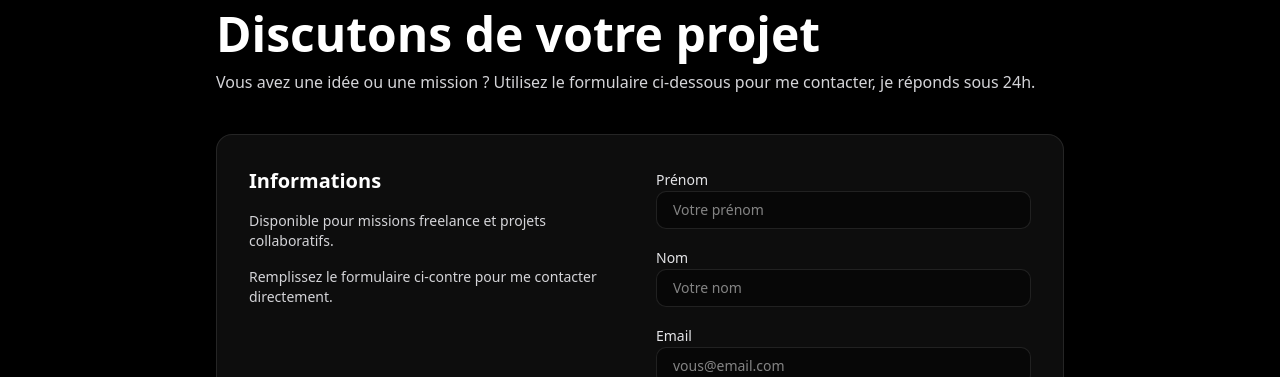
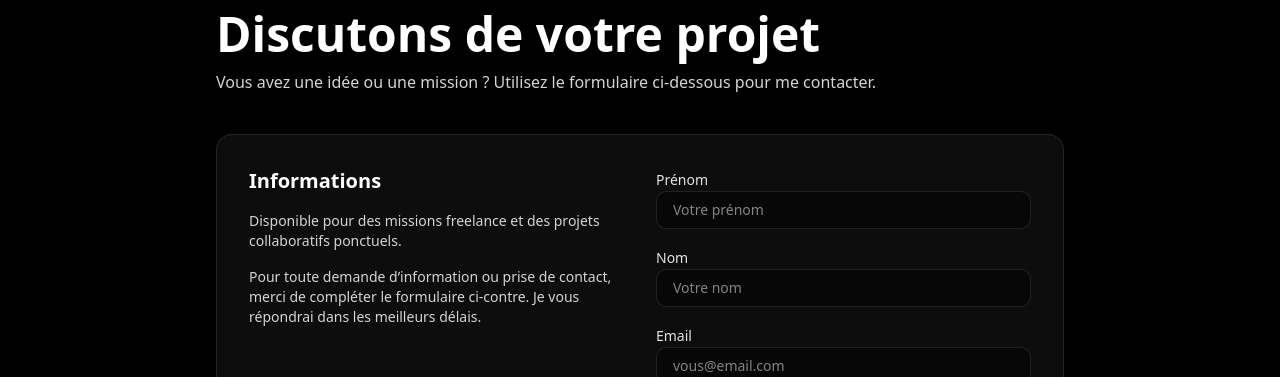
Before and after one commit to julesdeschamps24/portfolio, a Next.js app: page /contact in a window 1280 px wide. Shown: the part 163-540 px from the top of the page. Built offline with nearby package versions, Linux system fonts and the light colour scheme; no server answers.

Commit message:
refactor: update contact page and section descriptions for clarity and conciseness

```diff
--- a/app/contact/page.tsx
+++ b/app/contact/page.tsx
@@ -12,7 +12,7 @@ export default function ContactPage() {
             Discutons de votre projet
           </h1>
           <p className="text-base text-zinc-300">
-            Vous avez une idée ou une mission ? Utilisez le formulaire ci-dessous pour me contacter, je réponds sous 24h.
+            Vous avez une idée ou une mission ? Utilisez le formulaire ci-dessous pour me contacter.
           </p>
         </header>
 
@@ -20,10 +20,11 @@ export default function ContactPage() {
           <div className="space-y-4">
             <h2 className="text-xl font-semibold">Informations</h2>
             <p className="text-sm text-zinc-300">
-              Disponible pour missions freelance et projets collaboratifs.
+              Disponible pour des missions freelance et des projets collaboratifs ponctuels.
             </p>
             <p className="text-sm text-zinc-300">
-              Remplissez le formulaire ci-contre pour me contacter directement.
+              Pour toute demande d’information ou prise de contact,
+              merci de compléter le formulaire ci-contre. Je vous répondrai dans les meilleurs délais.
             </p>
           </div>
 
--- a/components/sections/contact-section.tsx
+++ b/components/sections/contact-section.tsx
@@ -10,7 +10,7 @@ export function ContactSection() {
         <SectionHeader
           label="Contact"
           title="Discutons de votre projet"
-          description="Vous avez une idée ou une mission ? Utilisez le formulaire ci-dessous pour me contacter, je réponds sous 24h."
+          description="Vous avez une idée ou une mission ? Utilisez le formulaire ci-dessous pour me contacter."
         />
 
         <section className="grid gap-8 rounded-2xl border border-white/10 bg-white/5 p-8 shadow-lg backdrop-blur md:grid-cols-2">
```
